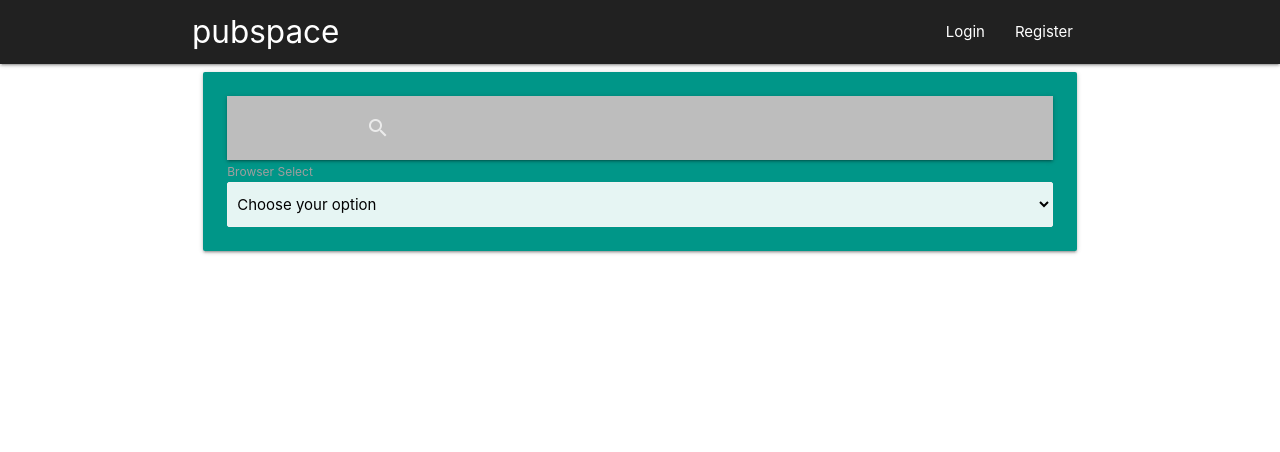
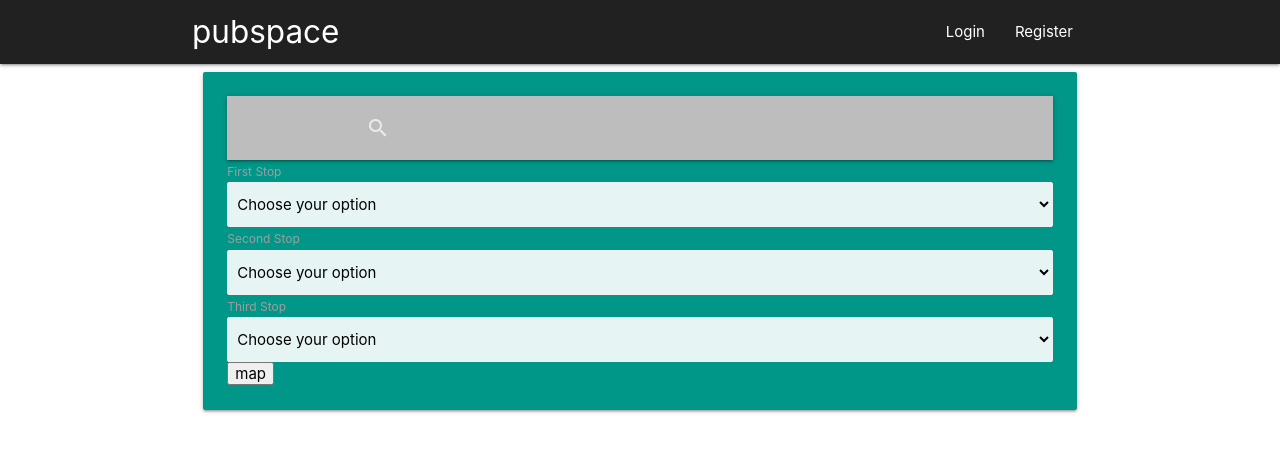
Before and after one commit to floressuarezalvaro/PubCrawl, a React (Create React App) app in the folder client/: page /itinerary in a window 1280 px wide. Shown: the top 452 px of the page. Built offline with nearby package versions, Linux system fonts and the light colour scheme.

Commit message:
PubCrawl dropdown menus display search bar results as options

```diff
--- a/client/src/Components/CrawlCard.js
+++ b/client/src/Components/CrawlCard.js
@@ -9,21 +9,21 @@ const CrawlCard = ({ item }) => {
     var instances = M.FormSelect.init(elems, {});
   }, []);
 
-  function handleModalSubmit(event) {
-    event.preventDefault();
-    const apiResults = API.saveBar({
-      name,
-      street,
-      city,
-      state,
-      zip,
-      country,
-      phone,
-      url,
-      overall,
-    });
-    return apiResults;
-  }
+  // function handleModalSubmit(event) {
+  //   event.preventDefault();
+  //   const apiResults = API.saveBar({
+  //     name,
+  //     street,
+  //     city,
+  //     state,
+  //     zip,
+  //     country,
+  //     phone,
+  //     url,
+  //     overall,
+  //   });
+  //   return apiResults;
+  // }
 
   let {
     id,
@@ -40,16 +40,7 @@ const CrawlCard = ({ item }) => {
 
   const urlLink = "https://" + url;
 
-  return (
-    <div>
-      <select className="browser-default">
-        <option value="" disabled selected>
-          Choose your option
-        </option>
-        <option value={id}>{name}</option>
-      </select>
-    </div>
-  );
+  return <option value={id}>{name}</option>;
 };
 
 export default CrawlCard;
--- a/client/src/Components/SearchCrawl.js
+++ b/client/src/Components/SearchCrawl.js
@@ -1,6 +1,6 @@
 import React, { useEffect, useState } from "react";
 import "materialize-css/dist/css/materialize.min.css";
-import Crawl from "./Crawl";
+import CrawlCard from "./CrawlCard";
 import axios from "axios";
 import M from "materialize-css";
 
@@ -43,27 +43,34 @@ const SearchCrawl = () => {
           </form>
         </div>
       </nav>
-      <label>Browser Select</label>
+      <label>First Stop</label>
       <select className="browser-default">
         <option value="" disabled selected>
           Choose your option
         </option>
-        <option>
-          {barArray.map((item, index) => (
-            <Crawl item={item} key={index} />
-          ))}
-          {/* <ul className="list-group container">
-            {barArray.map((item, index) => (
-              <Crawl item={item} key={index} />
-            ))}
-          </ul> */}
+        {barArray.map((item, index) => (
+          <CrawlCard item={item} key={index} />
+        ))}
+      </select>
+      <label>Second Stop</label>
+      <select className="browser-default">
+        <option value="" disabled selected>
+          Choose your option
         </option>
+        {barArray.map((item, index) => (
+          <CrawlCard item={item} key={index} />
+        ))}
       </select>
-      <ul className="list-group container">
+      <label>Third Stop</label>
+      <select className="browser-default">
+        <option value="" disabled selected>
+          Choose your option
+        </option>
         {barArray.map((item, index) => (
-          <Crawl item={item} key={index} />
+          <CrawlCard item={item} key={index} />
         ))}
-      </ul>
+      </select>
+      <button>map</button>
     </div>
   );
 };
```
